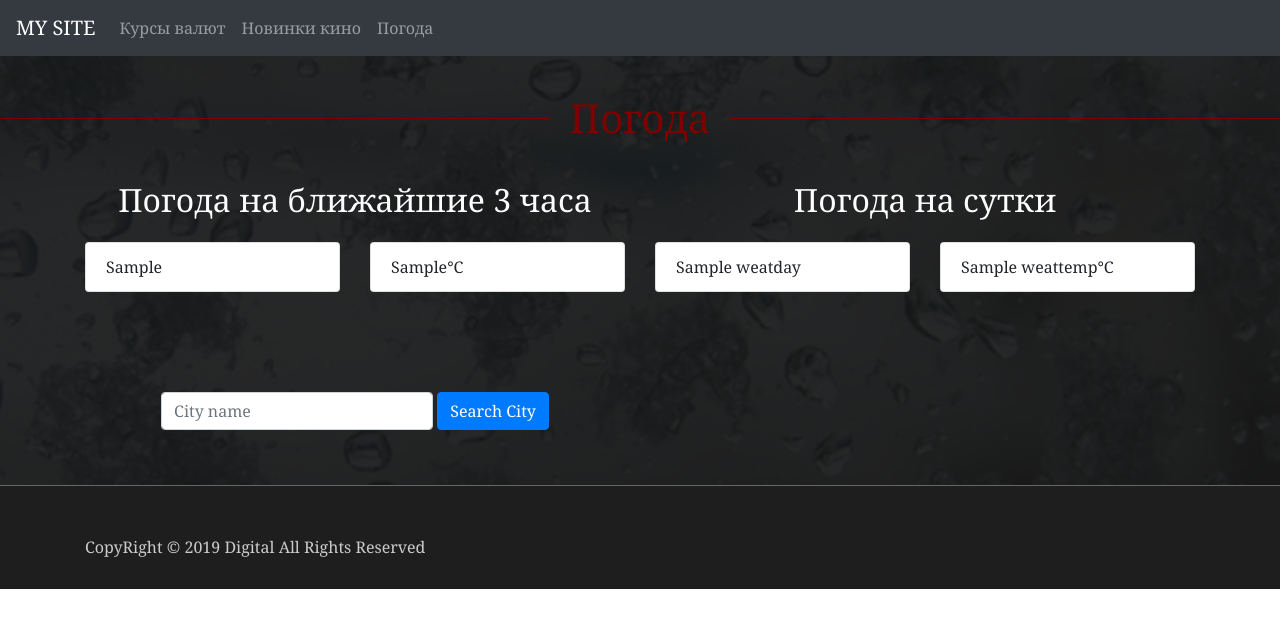
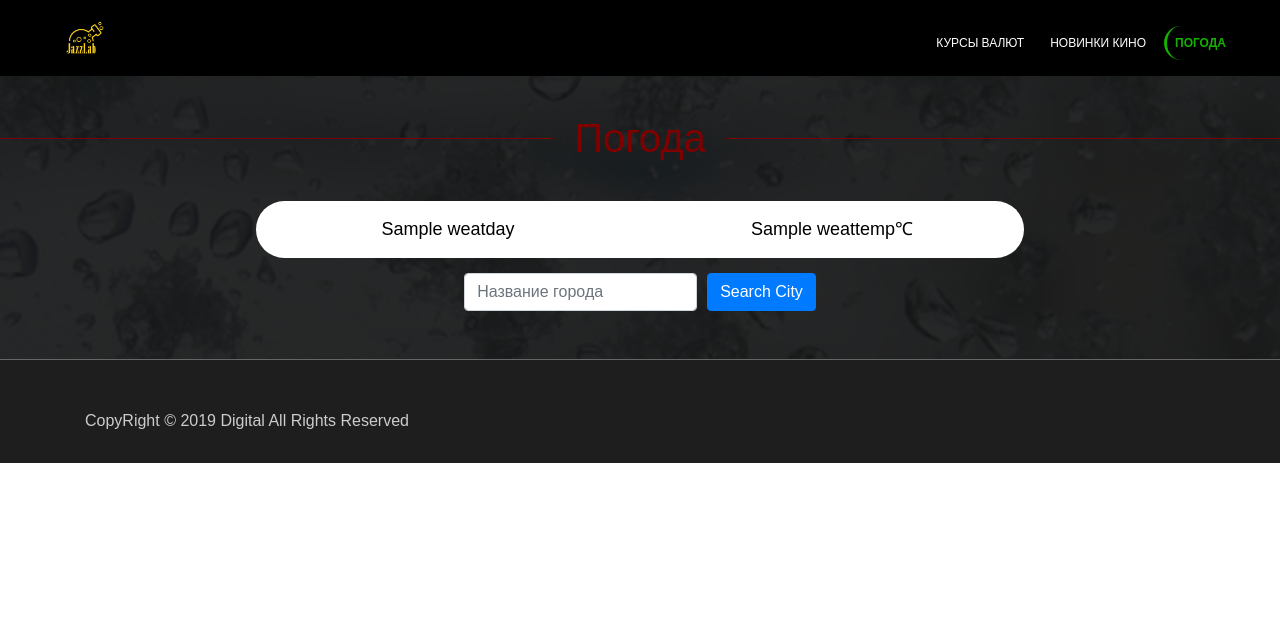
Before and after one commit to zemi4/FLASK-app, a Flask app: template templates/weather.html in a window 1280 px wide. Shown: the top 628 px of the page. Run offline with Flask 2, Linux system fonts and the light colour scheme; the template is opened without the code that fills it: most values are stand-ins (such as "Sample title", 1, 10 or a date in 2020); parts of the project's set-up code (start-up, migrations or seed data) failed here and were passed over; some libraries are stand-ins or nearby versions.

Commit message:
improved html

```diff
--- a/app.py
+++ b/app.py
@@ -13,13 +13,12 @@ def courses():
 
 @app.route('/movies/')
 def movies():
-    return render_template('kino.html', afis=main())
+    return render_template('movie.html', afis=main())
 
 
 @app.route('/weather/')
 def weather():
-    return render_template('weather.html', weat3=Weather_3_hours(), weatday=Weather_day(), weat3temp=Weather_3_temp(),
-                           weattemp=Weather_temp())
+    return render_template('weather.html', weatday=Weather_day(), weattemp=Weather_temp())
 
 
 if __name__ == '__main__':
--- a/parsing_currency.py
+++ b/parsing_currency.py
@@ -4,7 +4,7 @@ import requests, time
 # url_data = 'https://www.nbrb.by/API/ExRates/Rates?onDate=' + data + '&Periodicity=0'
 url = 'https://www.nbrb.by/API/ExRates/Rates?Periodicity=0'
 response = requests.get(url).json()
-time.sleep(0.01)
+time.sleep(0.1)
 
 
 def currency():
--- a/static/css/style.css
+++ b/static/css/style.css
@@ -1,8 +1,60 @@
+/*Navigation Bar*/
+
 body {
-    font-family: Georgia, 'Times New Roman', Times, serif
+    font-family: 'Montserrat', sans-serif;
 }
 
-.photo-movie {
+.navbar {
+    background-color: #000000;
+}
+
+.navbar .brand-navbar img:hover {
+    opacity: 0.7;
+}
+
+.navbar ul {
+    padding: 0px 30px 0px 0px;
+}
+
+.navbar ul li a {
+    color: white;
+    margin: 10px 0px 0px 10px;
+    text-transform: uppercase;
+    font-size: 12px;
+}
+
+.navbar ul li a .fas {
+    padding-right: 5px;
+    padding-left: 5px;
+}
+
+.navbar ul li a:hover {
+    color: #15b000;
+}
+
+.navbar ul li.active > a {
+    color: #15b000;
+    font-weight: bold;
+    font-size: 12px;
+    border-left: 3px solid #15b000;
+    border-radius: 40px;
+}
+
+.iconStyle {
+    color: #15b000;
+}
+
+.navbar-toggler {
+    color: #000000;
+    background-color: #15b000;
+}
+
+.nav-link {
+    outline: none !important;
+}
+
+/*end Navigation Bar*/
+.photo-movie, .photo-currency, .photo-weather {
     background-image: url("5-filmy-marvel.jpg");
     position: relative;
     background-attachment: fixed;
@@ -12,7 +64,7 @@ body {
     background-repeat: no-repeat;
 }
 
-.photo-movie::before {
+.photo-movie::before, .photo-currency::before, .photo-weather::before {
     content: '';
     position: absolute;
     top: 0;
@@ -26,44 +78,10 @@ body {
 
 .photo-currency {
     background-image: url("maney.png");
-    position: relative;
-    padding-bottom: 3%;
-    background-size: cover;
-    background-position: center;
-    background-repeat: no-repeat;
 }
-
-.photo-currency::before {
-    content: '';
-    position: absolute;
-    top: 0;
-    left: 0;
-    width: 100%;
-    height: 100%;
-    background-color: #111;
-    opacity: 0.9;
-}
-
 
 .photo-weather {
     background-image: url("weather.jpg");
-    position: relative;
-    background-attachment: fixed;
-    padding-bottom: 3%;
-    background-size: cover;
-    background-position: center;
-    background-repeat: no-repeat;
-}
-
-.photo-weather::before {
-    content: '';
-    position: absolute;
-    top: 0;
-    left: 0;
-    width: 100%;
-    height: 100%;
-    background-color: #111;
-    opacity: 0.9;
 }
 
 .box-movie {
@@ -129,25 +147,21 @@ h1::before, h1::after {
     display: inline-block;
 }
 
+/*Currency*/
 .currency-box {
     display: flex;
     justify-content: space-between;
+    position: relative;
+    color: white;
 }
 
-.box-left {
+.currency-box-left {
     width: 100%;
 }
 
-.box-right {
+.currency-box-right {
     width: 100%;
     text-align: right;
-}
-
-.line {
-    position: relative;
-    color: #dfdfdf;
-    font-size: 18px;
-    padding-bottom: 5px;
 }
 
 .but-cur {
@@ -157,15 +171,80 @@ h1::before, h1::after {
     margin: 3%;
 }
 
-.sho {
+.short {
     position: relative;
     color: #fdfdfe;
 }
 
-.weat {
+/*Weather*/
+.weather-box {
+    position: relative;
+    display: flex;
+    justify-content: center;
+}
+
+.string {
+    display: flex;
+}
+
+.weather-line {
+    position: relative;
+    color: #000000;
+    font-size: 18px;
+    margin-bottom: 5px;
+    background-color: #ffffff;
+    padding: 15px;
+
+}
+
+.weather-box-left {
+    margin-right: 0;
+    margin-left: 20%;
+    width: 80%;
     text-align: center;
-    display: block;
-    padding-top: 100px;
+}
+
+.weather-box-right {
+    margin-right: 20%;
+    margin-left: 0;
+    width: 80%;
+    text-align: center;
+}
+
+.weather-box-left .weather-line {
+    border-radius: 30px 0 0 30px;
+}
+
+.weather-box-right .weather-line {
+    border-radius: 0 30px 30px 0;
+}
+
+.h2 {
+    color: #fdfdfe;
+    text-align: center;
+    padding-bottom: 15px;
+    position: relative;
+}
+
+.b-temp, .p-temp {
+    color: #fdfdfe !important;
+}
+
+.show {
+    position: relative;
+    color: #fdfdfe;
+    text-align: center;
+}
+
+.weather-input {
+    display: flex;
+    position: relative;
+    justify-content: center;
+    margin: 10px;
+}
+
+.weather-btn {
+    margin-left: 10px;
 }
 
 /*footer*/
@@ -199,27 +278,7 @@ h1::before, h1::after {
     transition: .5s;
 }
 
-.lisgr {
-    padding-bottom: 30px;
-}
-
 /*end footer*/
-
-
-.h2-weat {
-    color: #fdfdfe;
-    text-align: center;
-    padding-bottom: 15px;
-}
-
-
-.b-temp, .p-temp {
-    color: #fdfdfe !important;
-}
-
-.show {
-    color: #fdfdfe;
-}
 
 .jq {
     width: 90%;
--- a/templates/index.html
+++ b/templates/index.html
@@ -4,7 +4,8 @@
 
 <head>
     <title>Python Flask App</title>
-    <link rel="stylesheet" href="https://stackpath.bootstrapcdn.com/bootstrap/4.3.1/css/bootstrap.min.css" integrity="sha384-ggOyR0iXCbMQv3Xipma34MD+dH/1fQ784/j6cY/iJTQUOhcWr7x9JvoRxT2MZw1T" crossorigin="anonymous">
+    <link rel="stylesheet" href="https://stackpath.bootstrapcdn.com/bootstrap/4.3.1/css/bootstrap.min.css"
+          integrity="sha384-ggOyR0iXCbMQv3Xipma34MD+dH/1fQ784/j6cY/iJTQUOhcWr7x9JvoRxT2MZw1T" crossorigin="anonymous">
     <link rel="stylesheet" href="{{ url_for('static', filename='css/style.css') }}">
     <link rel="shortcut icon" href="#">       <!--против ошибки favicon.ico-->
 
@@ -13,26 +14,21 @@
 
 <body>
 
-                                    <!-- Меню BOOTSTRAP -->
-
-    <nav class="navbar navbar-expand-lg navbar-dark bg-dark">
-        <a class="navbar-brand" href="{{ url_for('courses') }}">MY SITE</a>
-        <button class="navbar-toggler" type="button" data-toggle="collapse"
-                data-target="#navbarSupportedContent"
-                aria-controls="navbarSupportedContent" aria-expanded="false"
-                aria-label="Toggle navigation">
-            <span class="navbar-toggler-icon"></span>
+<nav class="navbar navbar-expand-lg navStyle">
+    <a class="brand-navbar" href="{{ url_for('courses') }}"><img src="/static/image/JazzLab.jpg" alt="Responsive image"
+                                                                 height="60px"></a>
+    <button class="navbar-toggler" data-toggle="collapse" data-target="#mainMenu">
+        <span><i class="fas fa-align-right iconStyle"></i></span>
     </button>
-
-        <div class="collapse navbar-collapse" id="navbarSupportedContent">
-            <ul class="navbar-nav mr-auto">
-                <li class="nav-item">
+    <div class="collapse navbar-collapse" id="mainMenu">
+        <ul class="navbar-nav ml-auto navList">
+            <li class="nav-item {{ 'active' if active_page == 'currency' else '' }}">
                 <a class="nav-link" href="{{ url_for('courses') }}">Курсы валют</a>
             </li>
-                <li class="nav-item">
+            <li class="nav-item {{ 'active' if active_page == 'movie' else '' }}">
                 <a class="nav-link" href="{{ url_for('movies') }}">Новинки кино</a>
             </li>
-                <li class="nav-item">
+            <li class="nav-item {{ 'active' if active_page == 'weather' else '' }}">
                 <a class="nav-link" href="{{ url_for('weather') }}">Погода</a>
             </li>
         </ul>
@@ -56,9 +52,18 @@
     </div>
 </div>
 
-<script src="https://code.jquery.com/jquery-3.3.1.slim.min.js" integrity="sha384-q8i/X+965DzO0rT7abK41JStQIAqVgRVzpbzo5smXKp4YfRvH+8abtTE1Pi6jizo" crossorigin="anonymous"></script>
-<script src="https://cdnjs.cloudflare.com/ajax/libs/popper.js/1.14.7/umd/popper.min.js" integrity="sha384-UO2eT0CpHqdSJQ6hJty5KVphtPhzWj9WO1clHTMGa3JDZwrnQq4sF86dIHNDz0W1" crossorigin="anonymous"></script>
-<script src="https://stackpath.bootstrapcdn.com/bootstrap/4.3.1/js/bootstrap.min.js" integrity="sha384-JjSmVgyd0p3pXB1rRibZUAYoIIy6OrQ6VrjIEaFf/nJGzIxFDsf4x0xIM+B07jRM" crossorigin="anonymous"></script>
+<script src="https://code.jquery.com/jquery-3.3.1.slim.min.js"
+        integrity="sha384-q8i/X+965DzO0rT7abK41JStQIAqVgRVzpbzo5smXKp4YfRvH+8abtTE1Pi6jizo"
+        crossorigin="anonymous"></script>
+<script src="https://cdnjs.cloudflare.com/ajax/libs/popper.js/1.14.7/umd/popper.min.js"
+        integrity="sha384-UO2eT0CpHqdSJQ6hJty5KVphtPhzWj9WO1clHTMGa3JDZwrnQq4sF86dIHNDz0W1"
+        crossorigin="anonymous"></script>
+<script src="https://stackpath.bootstrapcdn.com/bootstrap/4.3.1/js/bootstrap.min.js"
+        integrity="sha384-JjSmVgyd0p3pXB1rRibZUAYoIIy6OrQ6VrjIEaFf/nJGzIxFDsf4x0xIM+B07jRM"
+        crossorigin="anonymous"></script>
+<script src="https://code.jquery.com/jquery-3.2.1.slim.min.js"></script>
+<script src="https://cdnjs.cloudflare.com/ajax/libs/popper.js/1.12.9/umd/popper.min.js"></script>
+<script src="https://maxcdn.bootstrapcdn.com/bootstrap/4.0.0/js/bootstrap.min.js"></script>
 
 
 <script src="https://ajax.googleapis.com/ajax/libs/jquery/3.4.1/jquery.min.js" type=text/javascript></script>
--- a/templates/kino.html
+++ b/templates/movie.html
@@ -1,4 +1,5 @@
 {% extends 'index.html' %}
+{% set active_page = "movie" %}
 
 {% block content %}
     <div class="photo-movie">
--- a/templates/weather.html
+++ b/templates/weather.html
@@ -1,5 +1,5 @@
-
 {% extends 'index.html' %}
+{% set active_page = "weather" %}
 
 {% block content %}
 
@@ -7,71 +7,33 @@
 
         <h1><span>Погода</span></h1>
 
-<div class="container">
-    <div class="row">
-        <div class="col-lg-6">
-            <h2 class="h2-weat">Погода на ближайшие 3 часа</h2>
-            <div class="row">
-            <div class="col-lg-6">
-                <ul class="list-group">
-                {% for i in weat3 %}
-                    <li class="list-group-item">
-                        {{ i }}
-                    </li>
+        <div class="weather-box">
+            <div class="weather-box-left">
+                {% for i in weatday %}
+
+                    <div class="weather-line">{{ i }}</div>
+
                 {% endfor %}
-                </ul>
             </div>
 
-            <div class="col-lg-6">
-                <ul class="list-group">
-                {% for i in weat3temp %}
-                    <li class="list-group-item">
-                        {{ i }}&deg;C
-                    </li>
+            <div class="weather-box-right">
+                {% for i in weattemp %}
+
+                    <div class="weather-line">{{ i }}℃</div>
+
                 {% endfor %}
-                </ul>
             </div>
         </div>
 
-            <div class="row form-group form-inline weat" id="rowDiv">
-                <input type="text" name="city" id="city" class="form-control" placeholder="City name">
-                <button id="submitWeather" class="btn btn-primary">Search City</button>
+
+        <div class="row form-group form-inline weather-input" id="rowDiv">
+            <input type="text" name="city" id="city" class="form-control" placeholder="Название города">
+            <button id="submitWeather" class="weather-btn btn btn-primary">Search City</button>
         </div>
 
         <div class="show" id="show"></div>
 
     </div>
-
-        <div class="col-lg-6">
-            <h2 class="h2-weat">Погода на сутки</h2>
-            <div class="row">
-            <div class="col-lg-6">
-                <ul class="list-group lisgr">
-                {% for i in weatday %}
-                    <li class="list-group-item">
-                        {{ i }}
-                    </li>
-                {% endfor %}
-                </ul>
-            </div>
-
-            <div class="col-lg-6">
-                <ul class="list-group">
-                {% for i in weattemp %}
-                    <li class="list-group-item">
-                        {{ i }}&deg;C
-                    </li>
-                {% endfor %}
-                </ul>
-            </div>
-        </div>
-        </div>
-    </div>
-</div>
-
-</div>
-
-
 
 
     <script src="https://ajax.googleapis.com/ajax/libs/jquery/3.4.1/jquery.min.js" type=text/javascript></script>
@@ -83,28 +45,28 @@ $(document).ready(function () {
 
                 var city = $('#city').val();
 
-        if(city != ''){
+                if (city != '') {
 
                     $.ajax({
 
-                url:'https://api.openweathermap.org/data/2.5/weather?q=' + city + '&units=metric' +
+                        url: 'https://api.openweathermap.org/data/2.5/weather?q=' + city + '&units=metric' +
                             '&APPID=bf92102ecd82d3994af53c403681fbd1',
 
                         type: 'GET',
                         dataType: 'jsonp',
-                success: function(data){
-                    let out='';
-                        out +='<p><img src="https://openweathermap.org/img/w/' + data.weather[0].icon + '.png"></p>';
-                        out +='<p class="p-temp">Температура: <b class="b-temp">' + Math.round(data.main.temp)+'&#176;C</b></p>';
-                        out +='<p class="p-temp">Влажность: <b class="b-temp">' + data.main.humidity + '%</b></p>';
-                        out +='<p class="p-temp">Давление: <b class="b-temp">'+ Math.round(data.main.pressure*0.00750063755419211*100)+'мм.рт.ст</b></p>';
-                        out +='<p class="p-temp">Видимость: <b class="b-temp">' + (data.visibility/1000)+'км</b></p>';
+                        success: function (data) {
+                            let out = '';
+                            out += '<p><img src="https://openweathermap.org/img/w/' + data.weather[0].icon + '.png"></p>';
+                            out += '<p class="p-temp">Температура: <b class="b-temp">' + Math.round(data.main.temp) + '&#176;C</b></p>';
+                            out += '<p class="p-temp">Влажность: <b class="b-temp">' + data.main.humidity + '%</b></p>';
+                            out += '<p class="p-temp">Давление: <b class="b-temp">' + Math.round(data.main.pressure * 0.00750063755419211 * 100) + 'мм.рт.ст</b></p>';
+                            out += '<p class="p-temp">Видимость: <b class="b-temp">' + (data.visibility / 1000) + 'км</b></p>';
                             console.log(data.main);
                             $('#show').html(out);
                         }
 
                     });
-            }else{
+                } else {
                     $('#error').html('Fiend cannot be empty');
                 }
 
```
Also changed, not shown: parsing_weather.py (+0 -33 lines), templates/currency.html (+34 -34 lines), static/image/JazzLab.jpg (added), static/image/mstiteli-final.jpg (deleted). Lines whose indentation alone changed are shown as unchanged.
